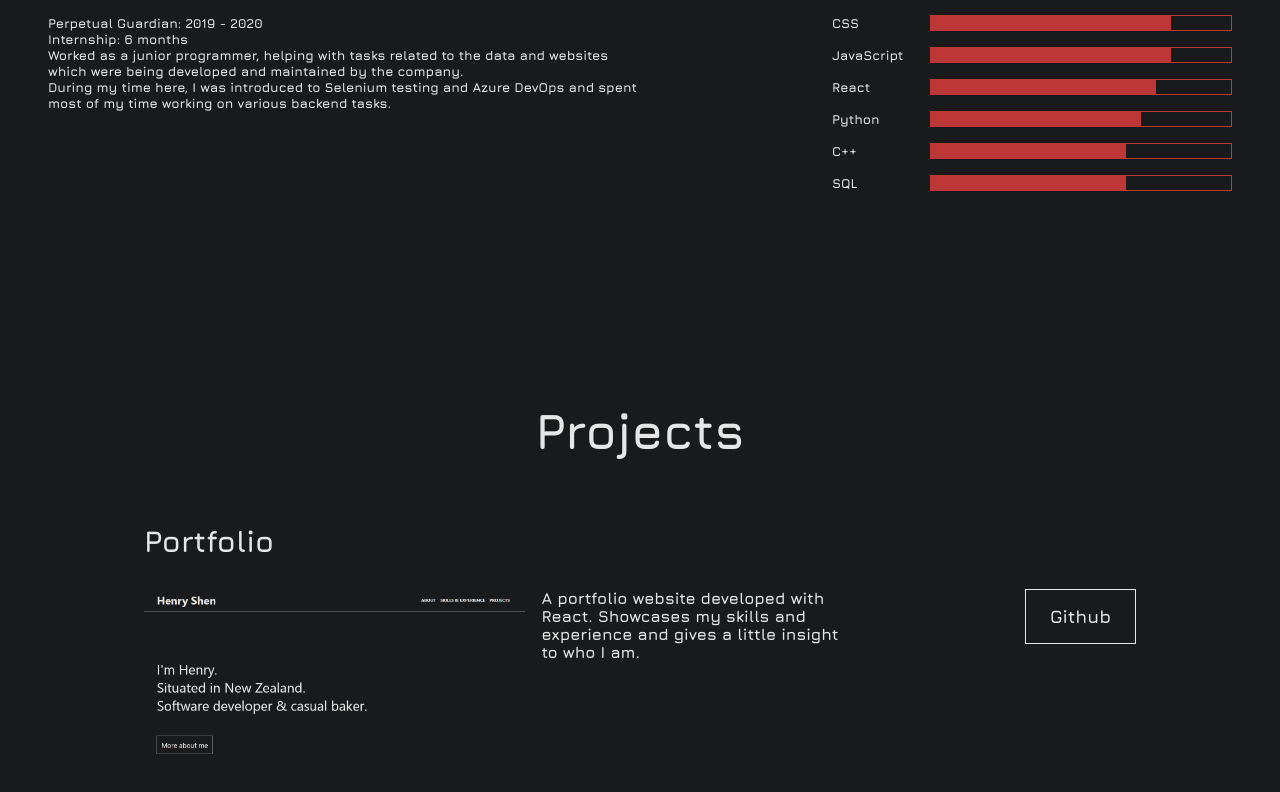
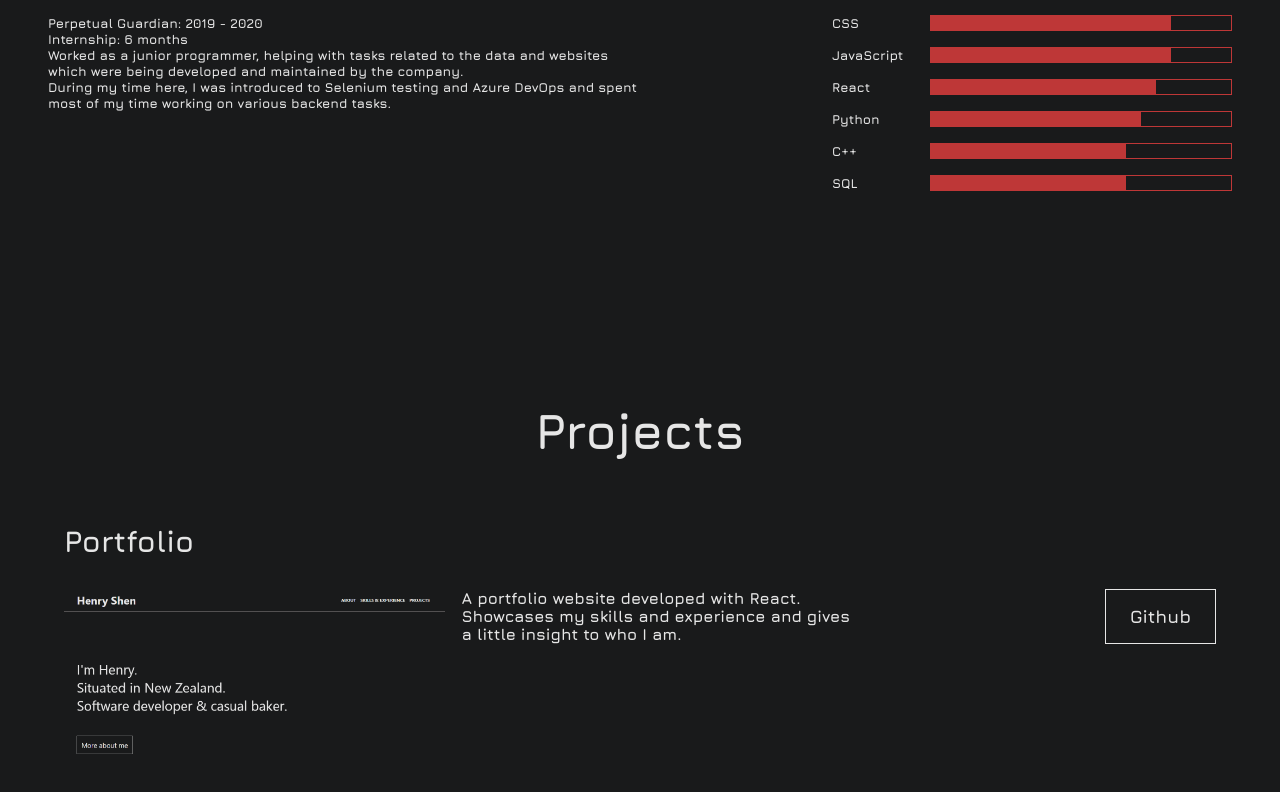
Before and after one commit to HenrygShen/Portfolio, a React (Create React App) app: page / in a window 1280 px wide. Shown: the part 1960-2752 px from the top of the page. Built offline with nearby package versions, Linux system fonts and the light colour scheme.

Commit message:
WIP, want to try using window.scroll

```diff
--- a/src/components/ProjectSnapshot.tsx
+++ b/src/components/ProjectSnapshot.tsx
@@ -32,7 +32,7 @@ class ProjectSnapshot extends React.Component<any, any> {
 
   render() {
     return (
-      <div className="snapshot-container">
+      <div id={this.props.project.id} className="snapshot-container">
         <div className="snapshot-wrapper">
           <h3>{this.props.project.name}</h3>
           <div className="bottom-project-wrapper">
--- a/src/containers/AboutSection/AboutSection.tsx
+++ b/src/containers/AboutSection/AboutSection.tsx
@@ -11,7 +11,6 @@ class AboutSection extends React.Component<any, any> {
           <span className="about-text-spacing">I have an interest in all aspects of software development and love to learn new things. However, most recently I have been into web development which is what I did as an intern at Perpetual Guardian.</span>
           <span className="about-text-spacing">In my free time, I will often be pursuing a new personal project or baking a new recipe which caught my interest. When I am not doing that, I like to relax while playing video games with my friends.</span>
         </div>
-
       </div>
     )
   }
--- a/src/containers/ProjectsSection/ProjectsSection.tsx
+++ b/src/containers/ProjectsSection/ProjectsSection.tsx
@@ -1,8 +1,54 @@
 import React from 'react';
+import Button from '../../components/Button';
 import ProjectSnapshot from '../../components/ProjectSnapshot'
 import projects from './projectList'
 
 class ProjectsSection extends React.Component<any, any> {
+  state =  {
+    nextButtonRef: React.createRef<HTMLAnchorElement>(),
+    prevButtonRef: React.createRef<HTMLAnchorElement>(),
+    carouselIndex: 0
+  }
+
+  componentDidMount () {
+    this.removeHash()
+  }
+
+  removeHash () {
+    const loc = window.location
+    const hist = window.history
+
+    if (hist && 'pushState' in hist) {
+      hist.replaceState('', document.title, loc.pathname + loc.search)
+    }
+  }
+
+  updateHrefOnClick = (ref: any, isAdd: boolean) => {
+    let index = 0
+
+    if (isAdd){
+      if (this.state.carouselIndex + 1 >= projects.length) {
+        index = 0
+      }
+      else {
+        index = this.state.carouselIndex + 1
+      }
+    }
+    else{
+      if (this.state.carouselIndex - 1 < 0) {
+        index = projects.length - 1
+      }
+      else {
+        index = this.state.carouselIndex - 1
+      }
+    }
+
+    this.setState ({
+      carouselIndex: index
+    })
+
+    ref.current?.setAttribute("href", `#${projects[index].id}`)
+  }
 
   render() {
     return (
@@ -10,10 +56,39 @@ class ProjectsSection extends React.Component<any, any> {
         <div ref={this.props.myRef}>
           <h1>Projects</h1>
         </div>
-
-        {projects.map((project) => (
-          <ProjectSnapshot project={project} />
-        ))}
+        <div className="slider">
+          <div className="slides">
+            {projects.map((project) => (
+              <ProjectSnapshot project={project} />
+            ))}
+          </div>
+        </div>
+        <div className="carousel-button-container">
+          {
+            <a ref={this.state.prevButtonRef} href="#hash">
+              <Button
+                hover
+                bordered
+                onClick={() => this.updateHrefOnClick(this.state.prevButtonRef, false)}
+                overrideStyles={{ padding: "1rem", fontSize: "18px", margin:"0 1rem 0 0" }}
+              >
+                Back
+              </Button>
+            </a>
+          }
+          {
+            <a ref={this.state.nextButtonRef} href="#hash">
+              <Button
+                hover
+                bordered
+                onClick={() => this.updateHrefOnClick(this.state.nextButtonRef, true)}
+                overrideStyles={{ padding: "1rem", fontSize: "18px", margin:"0 0 0 1rem" }}
+              >
+                Next
+              </Button>
+            </a>
+          }
+        </div>
       </div>
     )
   }
--- a/src/containers/ProjectsSection/projectList.ts
+++ b/src/containers/ProjectsSection/projectList.ts
@@ -1,6 +1,7 @@
 const projects = [
   {
     name: "Portfolio",
+    id: "portfolio",
     thumbnail: "Portfolio/1.png",
     descriptions: [
       "A portfolio website developed with React. Showcases my skills and experience and gives a little insight to who I am."
@@ -16,6 +17,7 @@ const projects = [
   },
   {
     name: "Smart Diet Diary",
+    id: "smart-diet-diary",
     thumbnail: "Smart-Diet-Diary/1.png",
     descriptions: [
       "A Diet diary for the mobile platform developed in hopes of making diet tracking more convenient and helpful.",
@@ -34,6 +36,7 @@ const projects = [
   },
   {
     name: "Pacmana Jones",
+    id: "pacmana-jones",
     thumbnail: "Pacman/1.png",
     descriptions: [
       "A modified version of pacman where Indiana Jones has become Pacman.",
@@ -53,6 +56,7 @@ const projects = [
   },
   {
     name: "Perfect Pitch Test",
+    id: "perfect-pitch-test",
     thumbnail: "Perfect-Pitch-Test/1.png",
     descriptions: [
       "A web application that allows the user to test their ability to identify which music note is being played and train their perfect pitch.",
@@ -70,6 +74,7 @@ const projects = [
   },
   {
     name: "SwimmyFishy",
+    id: "swimmyfishy",
     thumbnail: "SwimmyFishy/1.png",
     descriptions: [
       "This is an underwater version of the classic game FlappyBird.",
--- a/src/index.scss
+++ b/src/index.scss
@@ -3,6 +3,11 @@
 body {
   margin: 0;
   font-family: "JuraBold";
+
+  a {
+    text-decoration: none;
+    color: inherit
+  }
 
   h1 {
     font-size: 50px;
--- a/src/styles/components/ProjectSnapshot.scss
+++ b/src/styles/components/ProjectSnapshot.scss
@@ -5,7 +5,8 @@
   width: 100%;
 
   .snapshot-wrapper {
-    padding: 0 3rem 0 3rem;
+    width: 90vw;
+
 
     .bottom-project-wrapper {
       display: flex;
@@ -39,7 +40,7 @@
 
   .hover {
     &:hover {
-      transform: scale(1.07);
+      transform: scale(1.01);
       transition: 0.5s;
     }
   }
@@ -49,14 +50,10 @@
     width: 200px;
   }
 
-  @media (max-width: $desktop) {
-    width: 85%;
-  }
-
   @media (max-width: $tablet-land) {
-    width: 90%;
     .snapshot-wrapper {
       padding: 0 3rem 0 3rem;
+
       .bottom-project-wrapper {
         .image-and-description {
           .project-picture {
@@ -72,9 +69,11 @@
   }
 
   @media (max-width: $tablet) {
-    padding: 0 0 0 0;
+    padding: 0;
+
     .snapshot-wrapper {
       padding: 0 3rem 0 3rem;
+
       .bottom-project-wrapper {
         .image-and-description {
           flex-direction: column;
@@ -94,24 +93,15 @@
     .portrait {
       width: 150px;
     }
-
-    .hover {
-      &:hover {
-        transform: scale(1.01);
-        transition: 0.5s;
-      }
-    }
   }
 
   @media (max-width: $phone) {
-    width: 95%;
-
     .snapshot-wrapper {
       padding: 0 2rem 0 2rem;
 
       .bottom-project-wrapper {
+        flex-direction: column;
 
-        flex-direction: column;
         .image-and-description {
           .project-description {
             font-size: 12px;
--- a/src/styles/containers/ProjectsSection.scss
+++ b/src/styles/containers/ProjectsSection.scss
@@ -5,6 +5,38 @@
   justify-content: center;
   margin: 10rem 0 10rem 0;
 
+  .slider {
+    width: 90vw;
+    overflow: hidden;
+
+    .slides {
+      display: flex;
+      overflow-x: hidden;
+      overflow-y: hidden;
+      scroll-snap-type: x mandatory;
+      scroll-behavior: smooth;
+      -webkit-overflow-scrolling: touch;
+    }
+
+    .slides > div {
+      scroll-snap-align: start;
+
+      // height: 600px;
+      margin-right: 50px;
+      transform-origin: center center;
+      transform: scale(1);
+      transition: transform 0.5s;
+
+      display: flex;
+      align-items: center;
+    }
+  }
+
+  .carousel-button-container {
+    display: flex;
+    align-items: space-between;
+  }
+
   @media (max-width: $phone) {
     margin: 10rem 0 5rem 0;
   }
```
